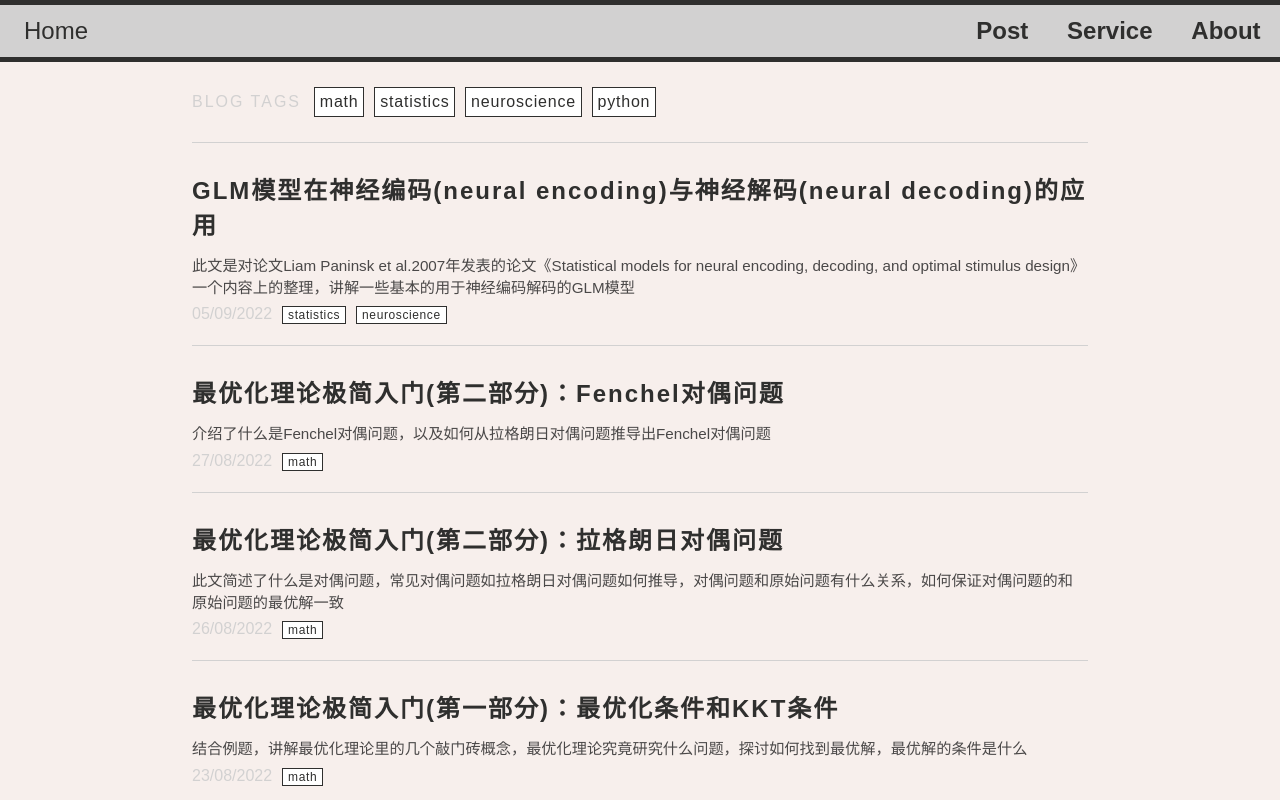
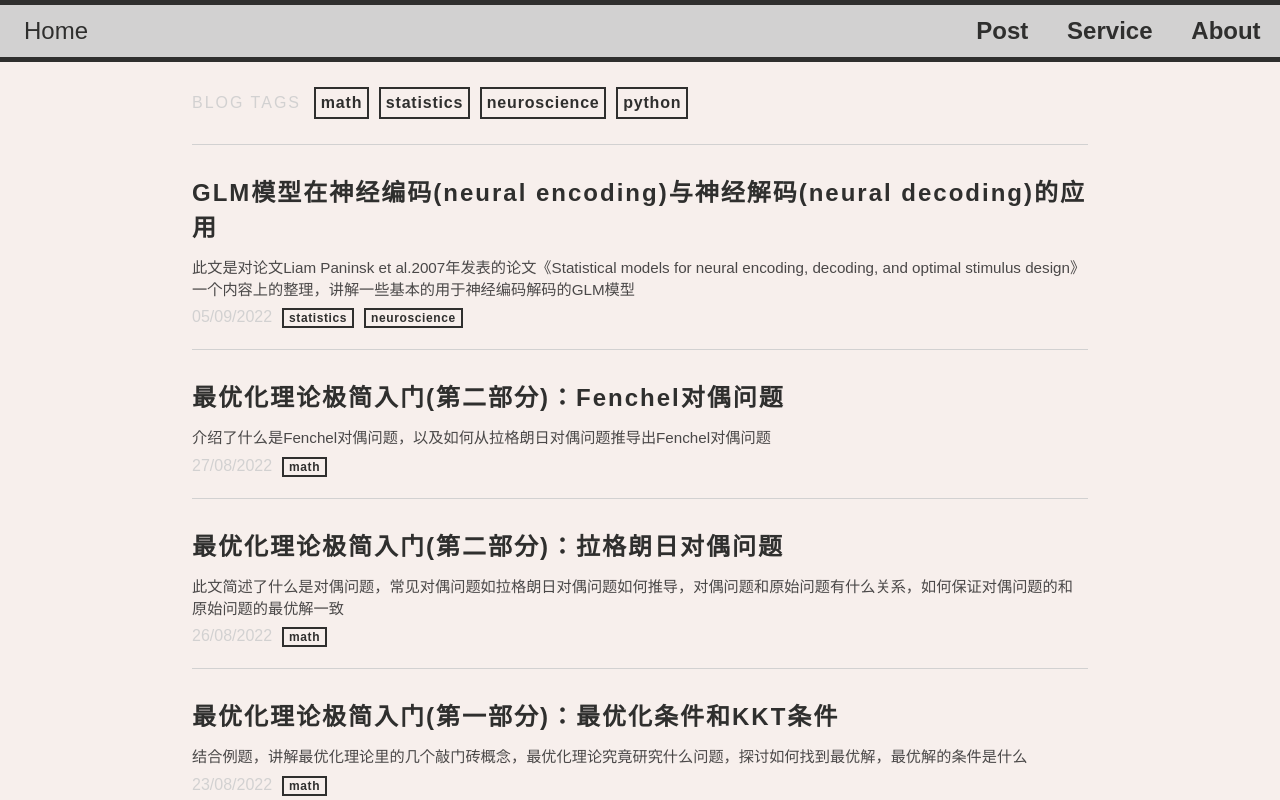
Before and after one commit to kisaragiRY/Rane-Blog, a React (Create React App) app: page /post in a window 1280 px wide. Shown: the top 800 px of the page. Built offline with nearby package versions, Linux system fonts and the light colour scheme; a web font is replaced by a local one.

Commit message:
changed button components styles #1

```diff
--- a/src/Components/Button/Button.style.js
+++ b/src/Components/Button/Button.style.js
@@ -3,16 +3,16 @@ import styled from "styled-components";
 export const Button =styled.button`
   font-size: ${(props)=>props.font_size};;
   box-sizing: border-box;
-  border: 1px solid var(--color-text);
+  border: 2px solid var(--color-text);
   margin: 5px;
   padding: ${(props)=>props.padding};
   color: var(--color-text);
   letter-spacing: .05em;
-  background-color:white;
+  font-weight: bold;
+  background-color: var(--color-bg);
   &:hover{
-  cursor: pointer;
-  background-color: var(--color-red);
-  color: white;
-  transition: 0.1s;
+    cursor: pointer;
+    background-color: var(--color-red);
+    transition: 0.1s;
   }
 `
```
